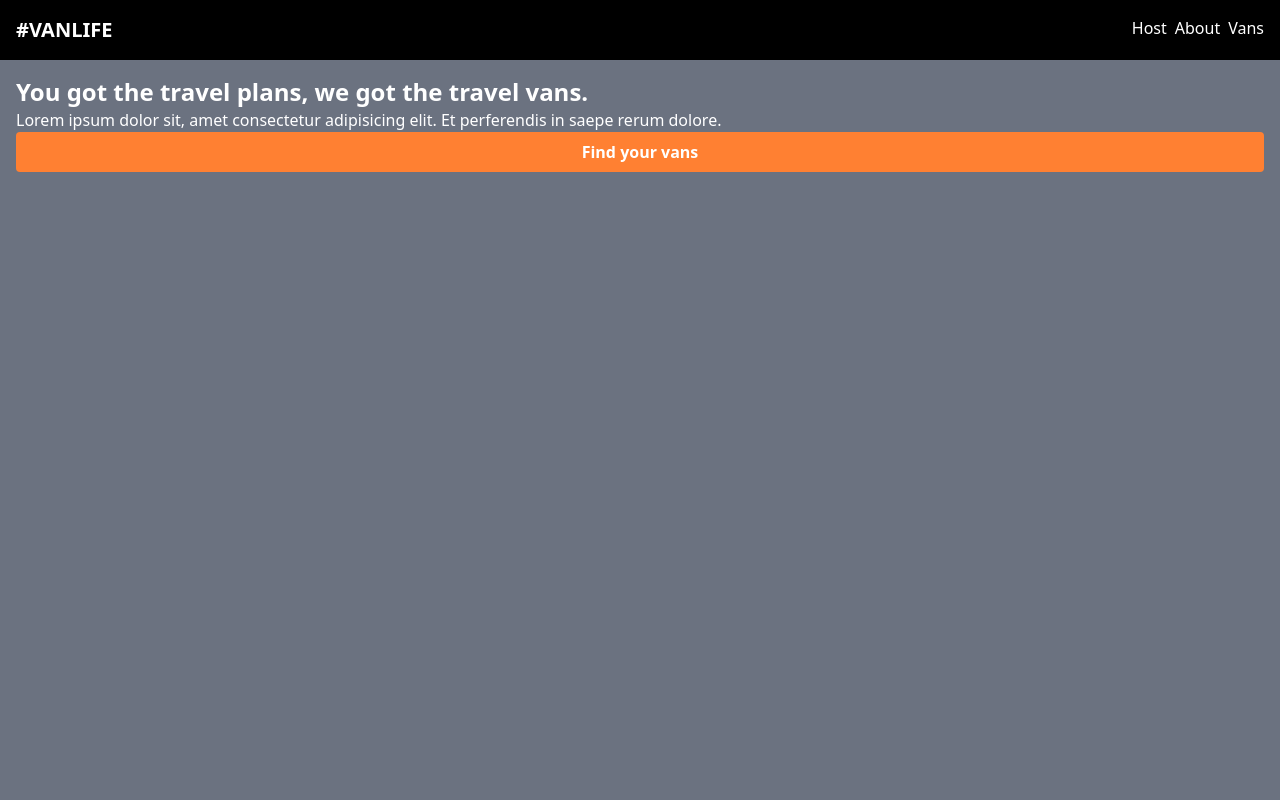
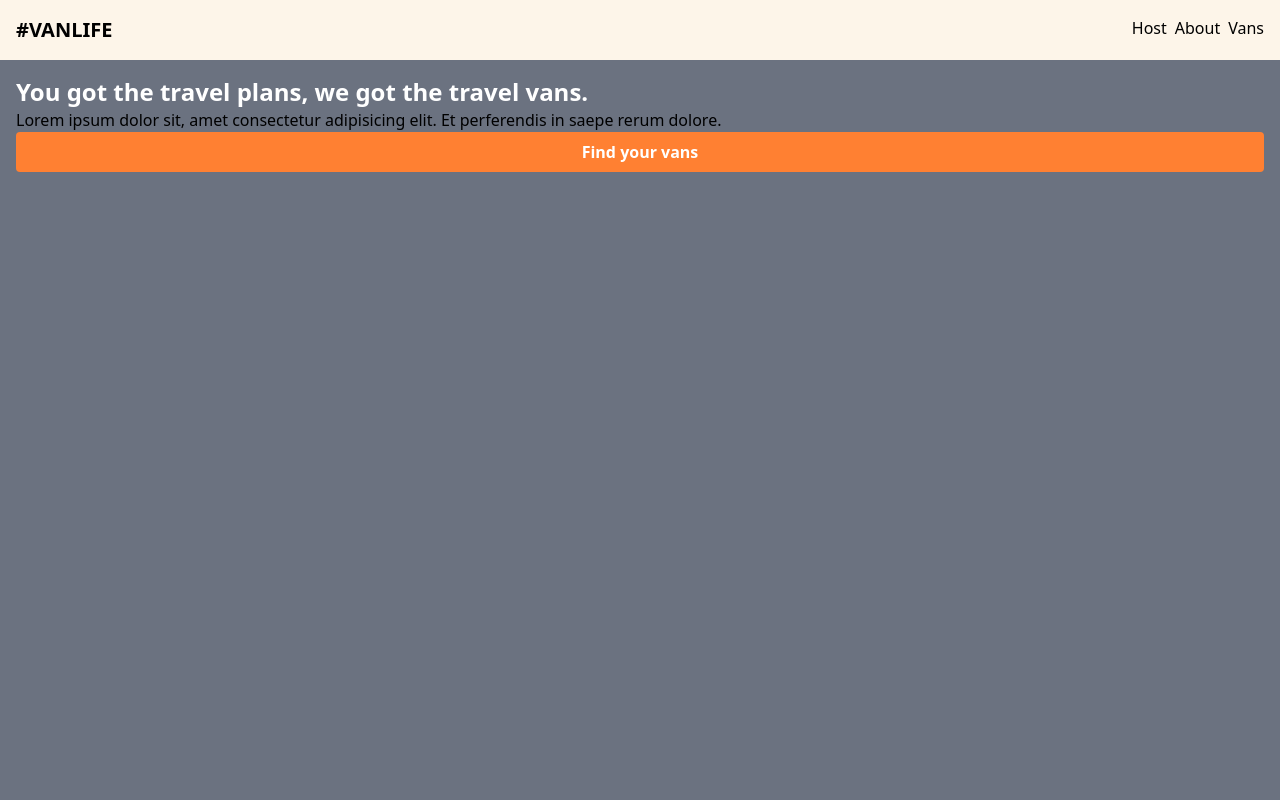
Before and after one commit to gabrielintech1999/van-life-app, a React (Vite) app: page / in a window 1280 px wide. Shown: the top 800 px of the page. Built offline with nearby package versions, Linux system fonts and the light colour scheme.

Commit message:
going back to styles...

```diff
--- a/index.html
+++ b/index.html
@@ -7,7 +7,7 @@
     <title>Vite + React + TS</title>
   </head>
   <body>
-    <div id="root" class="bg-[#000000] h-screen text-white"></div>
+    <div id="root" class="bg-[#FDF5E9]"></div>
     <script type="module" src="/src/main.tsx"></script>
   </body>
 </html>
--- a/src/components/NavBar.tsx
+++ b/src/components/NavBar.tsx
@@ -2,7 +2,7 @@ import { NavLink } from "react-router-dom";
 
 export default function NavBar() {
   return (
-    <header className="text-center p-4 text-white flex gap-2 justify-between">
+    <header className="text-center p-4 text-black flex gap-2 justify-between">
       <div className="uppercase font-bold text-xl ">
         <NavLink to="/">
           <h1>#vanlife</h1>
```
